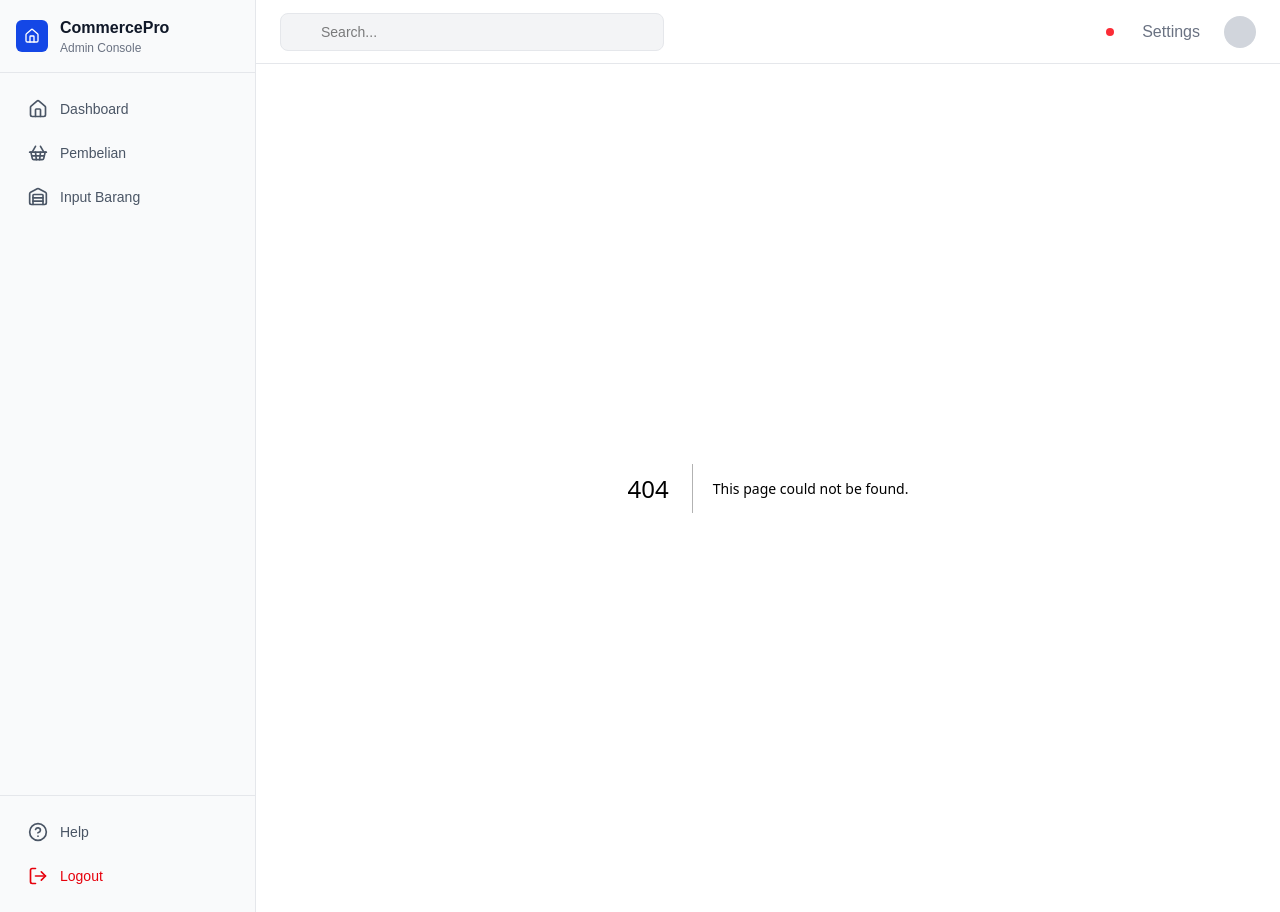
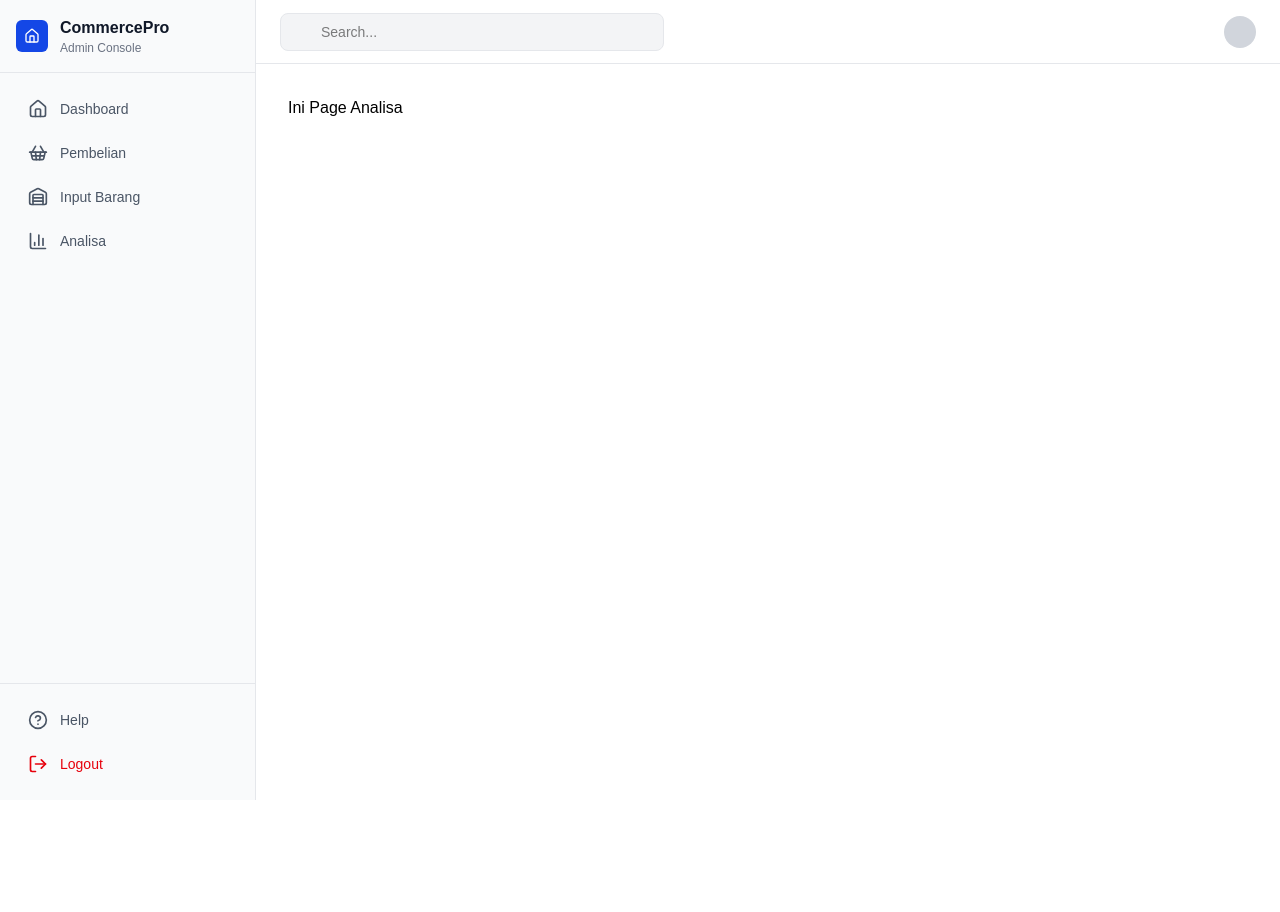
Before and after one commit to ImamBSI/kasir-qu, a Next.js app: page /pages/analisa in a window 1280 px wide. Before the commit this address had no page. After the commit the page ends 800 px from the top, so only its background shows below. Built offline with nearby package versions, Linux system fonts and the light colour scheme.

Commit message:
okay good

```diff
--- a/src/app/layout.tsx
+++ b/src/app/layout.tsx
@@ -14,8 +14,8 @@ const geistMono = Geist_Mono({
 });
 
 export const metadata: Metadata = {
-  title: "CommercePro - Admin Console",
-  description: "Admin Console",
+  title: "KasirQu",
+  // description: "Admin Console",
 };
 
 export default function RootLayout({
--- /dev/null
+++ b/src/app/pages/analisa/page.tsx
@@ -0,0 +1,7 @@
+    export default function GudangPage() {
+    return (
+    <div className="flex flex-col p-2">
+      <h1>Ini Page Analisa</h1>
+    </div>
+  );
+}
--- a/src/components/sidebar.tsx
+++ b/src/components/sidebar.tsx
@@ -1,6 +1,14 @@
 "use client";
 
-import { Home, ShoppingBasketIcon, WarehouseIcon, LogOut, HelpCircle } from "lucide-react";
+import {
+  Home,
+  ShoppingBasketIcon,
+  WarehouseIcon,
+  LogOut,
+  HelpCircle,
+  TrendingUp,
+  ChartColumnIcon,
+} from "lucide-react";
 import Link from "next/link";
 import { usePathname } from "next/navigation";
 
@@ -8,6 +16,7 @@ const menuItems = [
   { href: "/", label: "Dashboard", icon: Home },
   { href: "/pages/pembelian", label: "Pembelian", icon: ShoppingBasketIcon },
   { href: "/pages/gudang", label: "Input Barang", icon: WarehouseIcon },
+  { href: "/pages/Analisa", label: "Analisa", icon: ChartColumnIcon },
 ];
 
 export default function SideBar({ children }: { children: React.ReactNode }) {
@@ -85,20 +94,12 @@ export default function SideBar({ children }: { children: React.ReactNode }) {
             />
           </div>
           <div className="flex items-center gap-4">
-            <button className="relative p-2 text-gray-500 hover:text-gray-700">
-              <span className="absolute top-1 right-1 w-2 h-2 bg-red-500 rounded-full"></span>
-            </button>
-            <button className="p-2 text-gray-500 hover:text-gray-700">
-              Settings
-            </button>
             <div className="w-8 h-8 bg-gray-300 rounded-full"></div>
           </div>
         </header>
 
         {/* Page Content */}
-        <main className="flex-1 p-6 overflow-auto">
-          {children}
-        </main>
+        <main className="flex-1 p-6 overflow-auto">{children}</main>
       </div>
     </div>
   );
```
